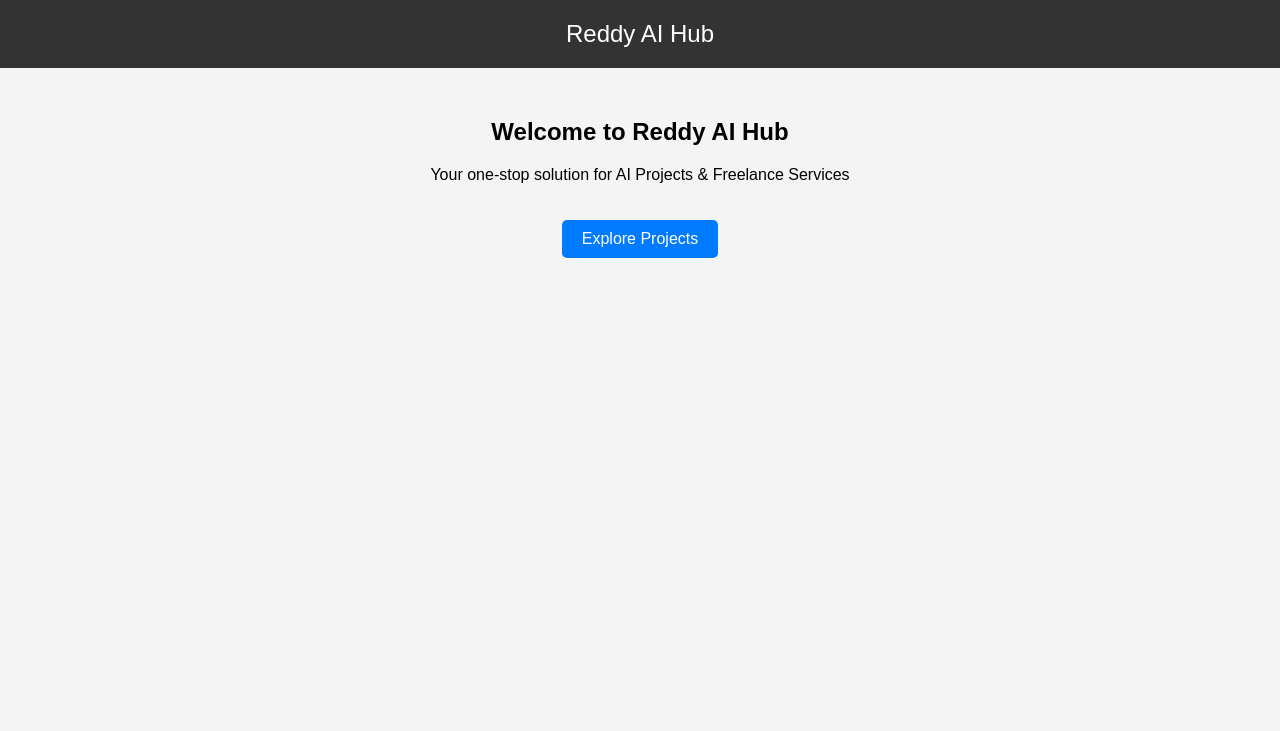
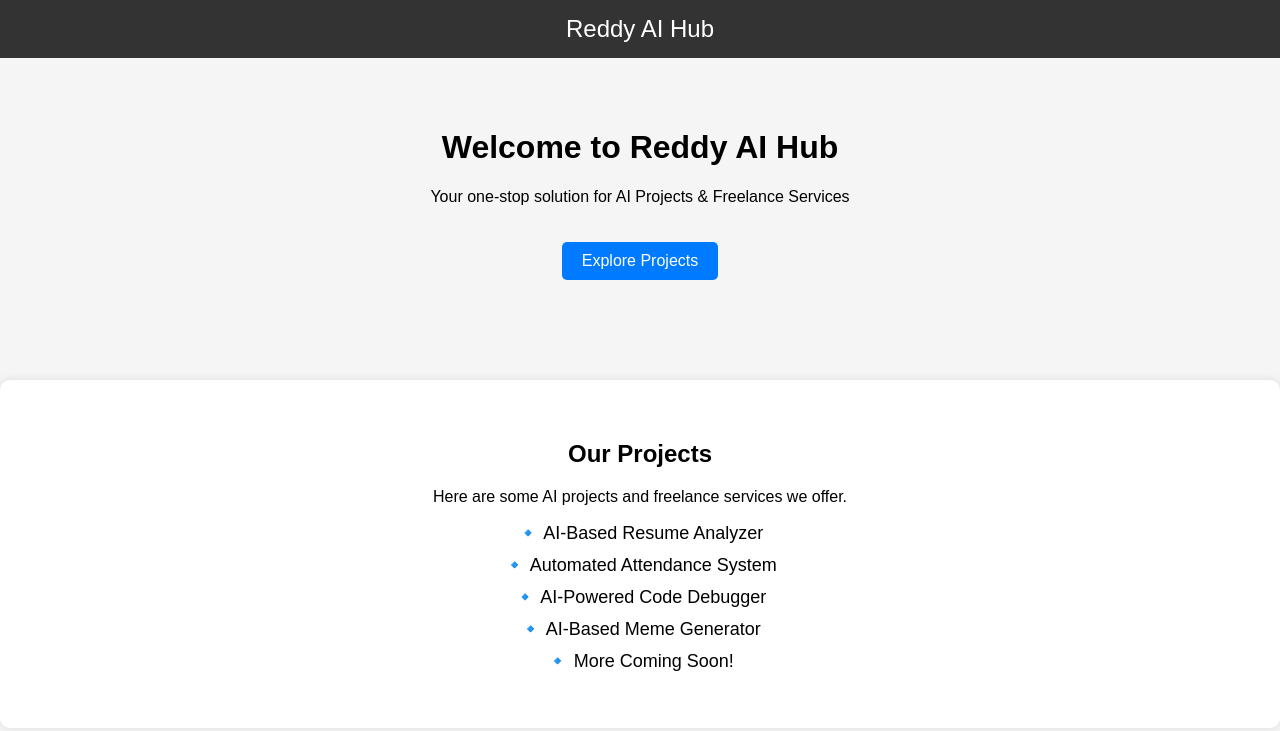
Before and after one commit to JANGAMBALACHANDRAMOHANREDDY/Reddy-AI-Hub-, a plain HTML site: page index.html in a window 1280 px wide. Drawn offline with Linux system fonts and the light colour scheme.

Commit message:
Updated Reddy AI Hub with Projects Section

```diff
--- a/index.html
+++ b/index.html
@@ -7,39 +7,70 @@
     <style>
         body {
             font-family: Arial, sans-serif;
-            text-align: center;
             margin: 0;
             padding: 0;
-            background-color: #f4f4f4;
+            text-align: center;
+            background-color: #f5f5f5;
         }
         header {
-            background: #333;
+            background-color: #333;
             color: white;
-            padding: 20px;
+            padding: 15px;
             font-size: 24px;
         }
         .container {
-            margin: 50px;
+            padding: 50px;
         }
         .btn {
-            background: #007bff;
+            background-color: #007bff;
             color: white;
             padding: 10px 20px;
             text-decoration: none;
+            border-radius: 5px;
             display: inline-block;
             margin-top: 20px;
-            border-radius: 5px;
+        }
+        .btn:hover {
+            background-color: #0056b3;
+        }
+        #projects {
+            margin-top: 50px;
+            padding: 40px;
+            background-color: white;
+            border-radius: 10px;
+            box-shadow: 0px 0px 10px rgba(0, 0, 0, 0.1);
+        }
+        ul {
+            list-style-type: none;
+            padding: 0;
+        }
+        li {
+            font-size: 18px;
+            margin: 10px 0;
         }
     </style>
 </head>
 <body>
-    <header>
-        Reddy AI Hub
-    </header>
+
+    <header>Reddy AI Hub</header>
+
     <div class="container">
-        <h2>Welcome to Reddy AI Hub</h2>
+        <h1>Welcome to Reddy AI Hub</h1>
         <p>Your one-stop solution for AI Projects & Freelance Services</p>
         <a href="#projects" class="btn">Explore Projects</a>
     </div>
+
+    <section id="projects">
+        <h2>Our Projects</h2>
+        <p>Here are some AI projects and freelance services we offer.</p>
+        <ul>
+            <li>🔹 AI-Based Resume Analyzer</li>
+            <li>🔹 Automated Attendance System</li>
+            <li>🔹 AI-Powered Code Debugger</li>
+            <li>🔹 AI-Based Meme Generator</li>
+            <li>🔹 More Coming Soon!</li>
+        </ul>
+    </section>
+
 </body>
 </html>
```
